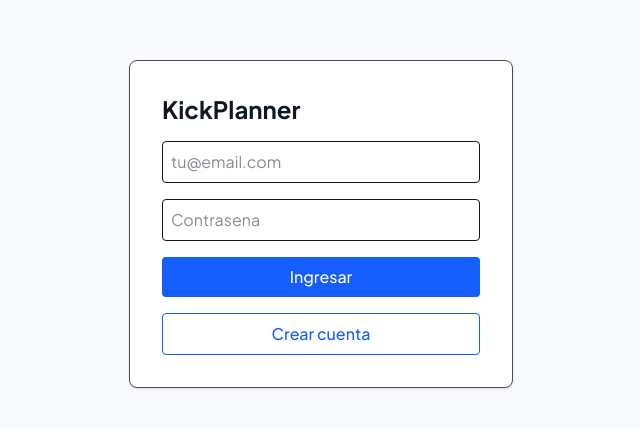
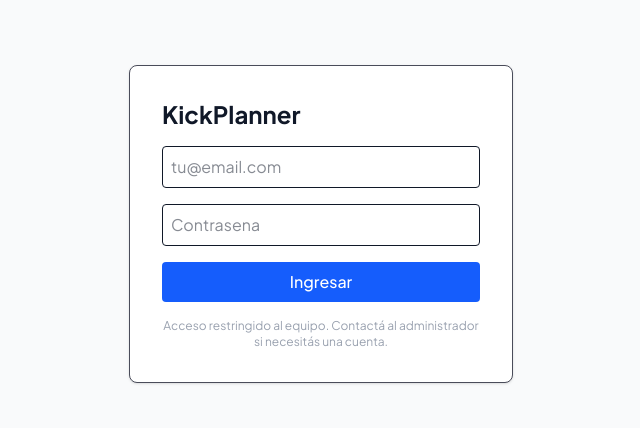
Before and after one commit to diegogonza/kickplanner, a Next.js app: page /login in a window 1280 px wide. Shown: the part 176-604 px from the top of the page, without its empty margins (319-959 px from the left). Built offline with nearby package versions, Linux system fonts and the light colour scheme.

Commit message:
Login: deshabilitar registro de cuentas, solo inicio de sesion

```diff
--- a/app/login/actions.ts
+++ b/app/login/actions.ts
@@ -15,17 +15,6 @@ export async function login(formData: FormData) {
   redirect('/')
 }
 
-export async function signup(formData: FormData) {
-  const supabase = await createClient()
-  const { error } = await supabase.auth.signUp({
-    email: formData.get('email') as string,
-    password: formData.get('password') as string,
-  })
-  if (error) redirect('/login?error=' + encodeURIComponent(error.message))
-  revalidatePath('/', 'layout')
-  redirect('/')
-}
-
 export async function signout() {
   const supabase = await createClient()
   await supabase.auth.signOut()
--- a/app/login/page.tsx
+++ b/app/login/page.tsx
@@ -1,4 +1,4 @@
-import { login, signup } from "./actions";
+import { login } from "./actions";
 
 export default async function LoginPage({
   searchParams,
@@ -37,12 +37,10 @@ export default async function LoginPage({
         >
           Ingresar
         </button>
-        <button
-          formAction={signup}
-          className="rounded border border-blue-600 p-2 font-medium text-blue-600 hover:bg-blue-50"
-        >
-          Crear cuenta
-        </button>
+
+        <p className="text-center text-xs text-gray-400">
+          Acceso restringido al equipo. Contactá al administrador si necesitás una cuenta.
+        </p>
       </form>
     </main>
   );
```
